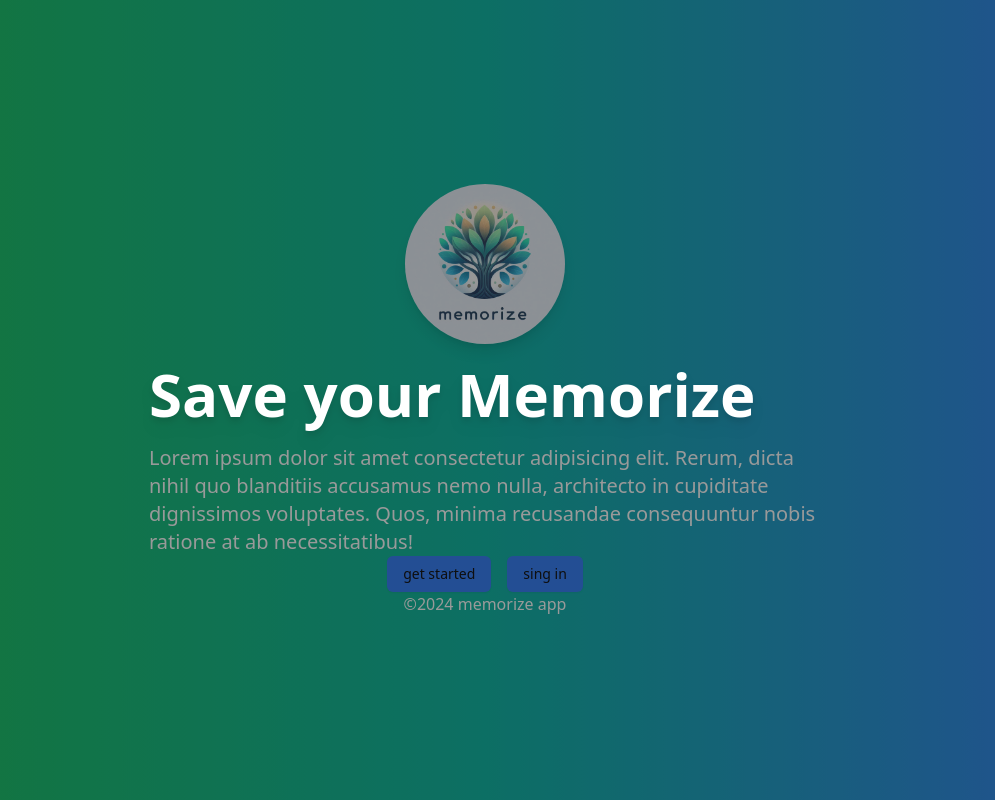
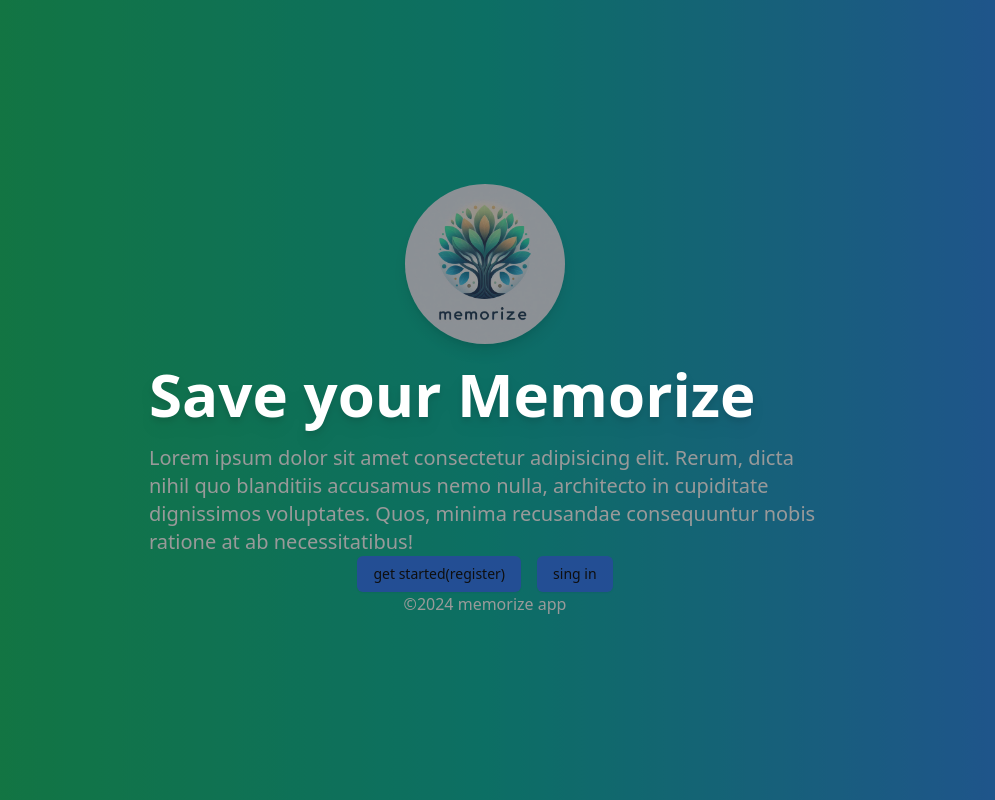
Before and after one commit to BeAsT436/Memorise-app-frontend, a React (Vite) app: page / in a window 1280 px wide. Shown: the whole page, without its empty margins (155-1150 px from the left). Built offline with nearby package versions, Linux system fonts and the light colour scheme.

Commit message:
add landing page

```diff
--- a/src/pages/Landing.tsx
+++ b/src/pages/Landing.tsx
@@ -16,7 +16,7 @@ export const Landing = () => {
           ratione at ab necessitatibus!{" "}
         </p>
         <div className="flex space-x-4 justify-center">
-            <Button variant={"secondary"}>get started</Button>
+            <Button variant={"secondary"}>get started(register)</Button>
             <Button variant={"secondary"}>sing in</Button>
         </div>
       </div>
```
